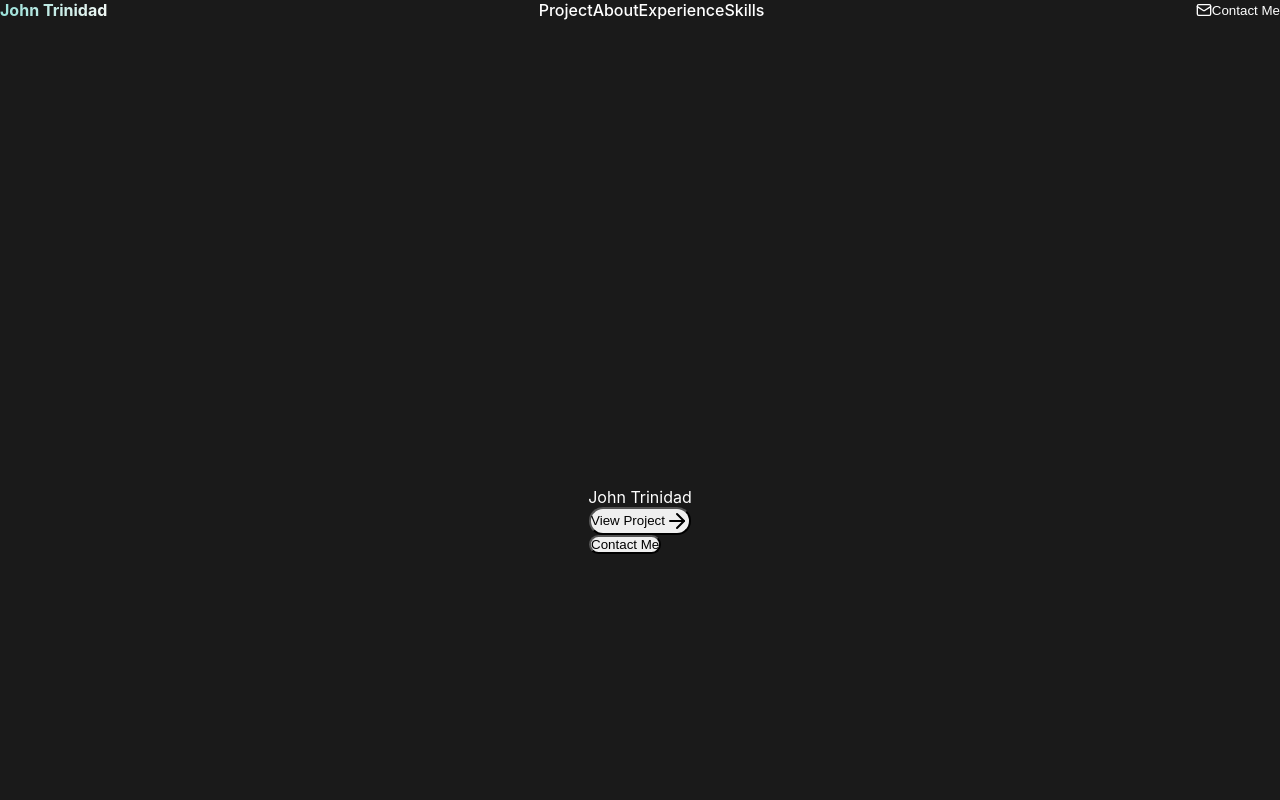
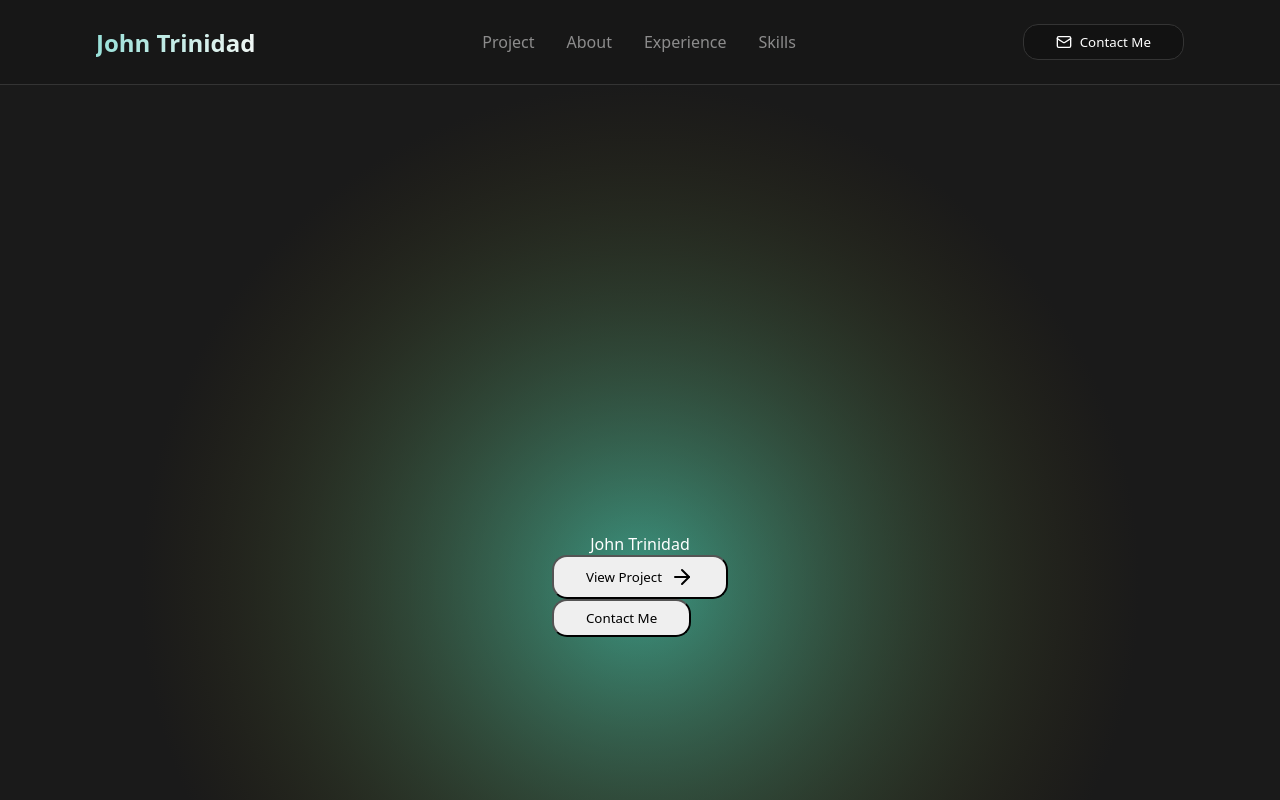
Before and after one commit to trinidj/updated-personal-porfolio, a Vue app: page / in a window 1280 px wide. Shown: the top 800 px of the page. Built offline with nearby package versions, Linux system fonts and the light colour scheme.

Commit message:
feat: enhance CSS foundation with design system variables and typography

```diff
--- a/src/style.css
+++ b/src/style.css
@@ -1,7 +1,40 @@
+@import url('https://fonts.googleapis.com/css2?family=Ubuntu:ital,wght@0,300;0,400;0,500;0,700;1,300;1,400;1,500;1,700&display=swap');
+
+:root {
+  --color-background-primary: #1A1A1A;
+  --color-accent-primary: #99E1D9;
+  --color-text-primary: #F0F7F4;
+  --color-accent-secondary: #70ABAF;
+
+  --text-xs: 0.75rem;
+  --text-sm: 0.875rem;
+  --text-base: 1rem;
+  --text-lg: 1.125rem;
+  --text-xl: 1.25rem;
+  --text-2xl: 1.5rem;
+  --text-3xl: 1.875rem;
+  --text-4xl: 2.25rem;
+  --text-5xl: 3rem;
+  --text-6xl: 3.75rem;
+
+  --spacing-xs: 0.25rem;
+  --spacing-sm: 0.5rem;
+  --spacing-base: 1rem;
+  --spacing-lg: 1.5rem;
+  --spacing-xl: 2rem;
+  --spacing-2xl: 3rem;
+  --spacing-3xl: 4rem;
+  --spacing-4xl: 5rem;
+  --spacing-5xl: 6rem;
+  --spacing-6xl: 8rem;
+  --spacing-7xl: 10rem;
+}
+
 * {
   margin: 0;
   padding: 0;
   box-sizing: border-box;
+  font-family: system-ui, -apple-system, BlinkMacSystemFont, 'Segoe UI', Roboto, Oxygen, Ubuntu, Cantarell, 'Open Sans', 'Helvetica Neue', sans-serif;
 }
 
 body {
```
